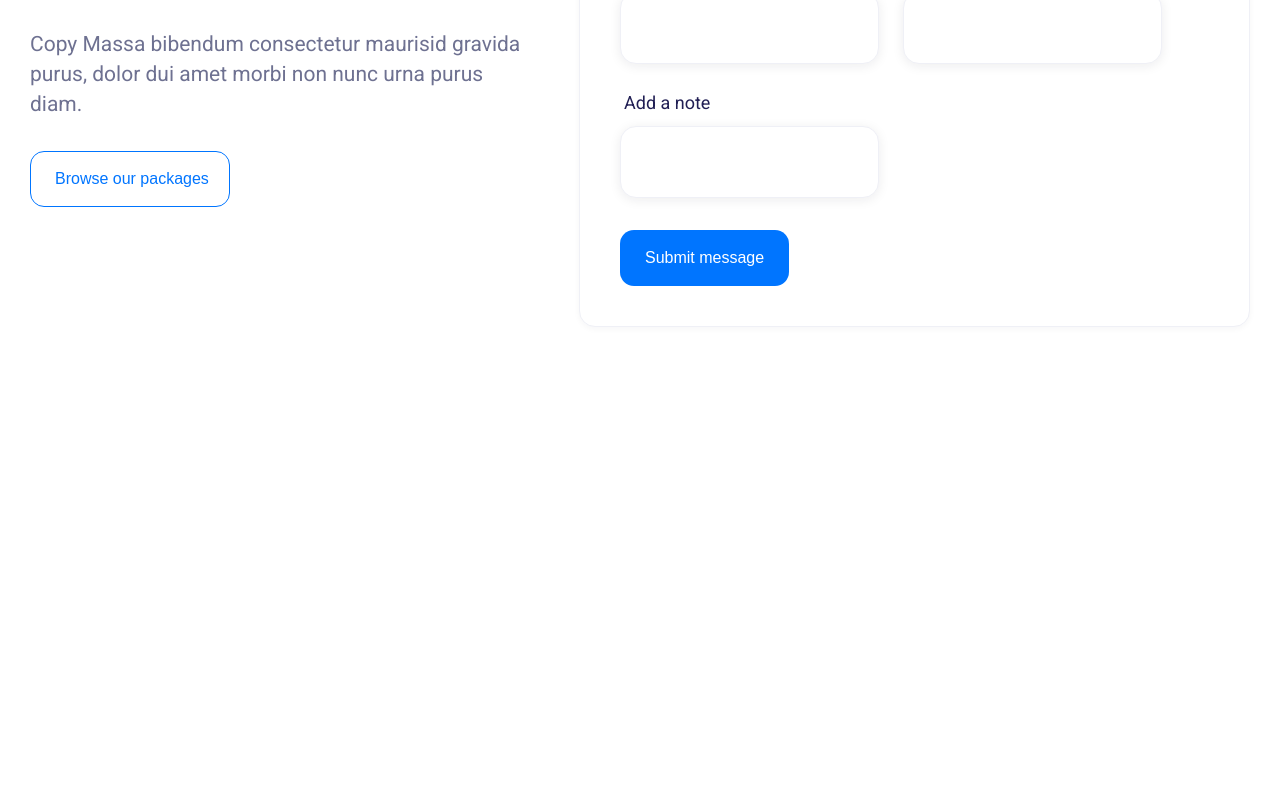
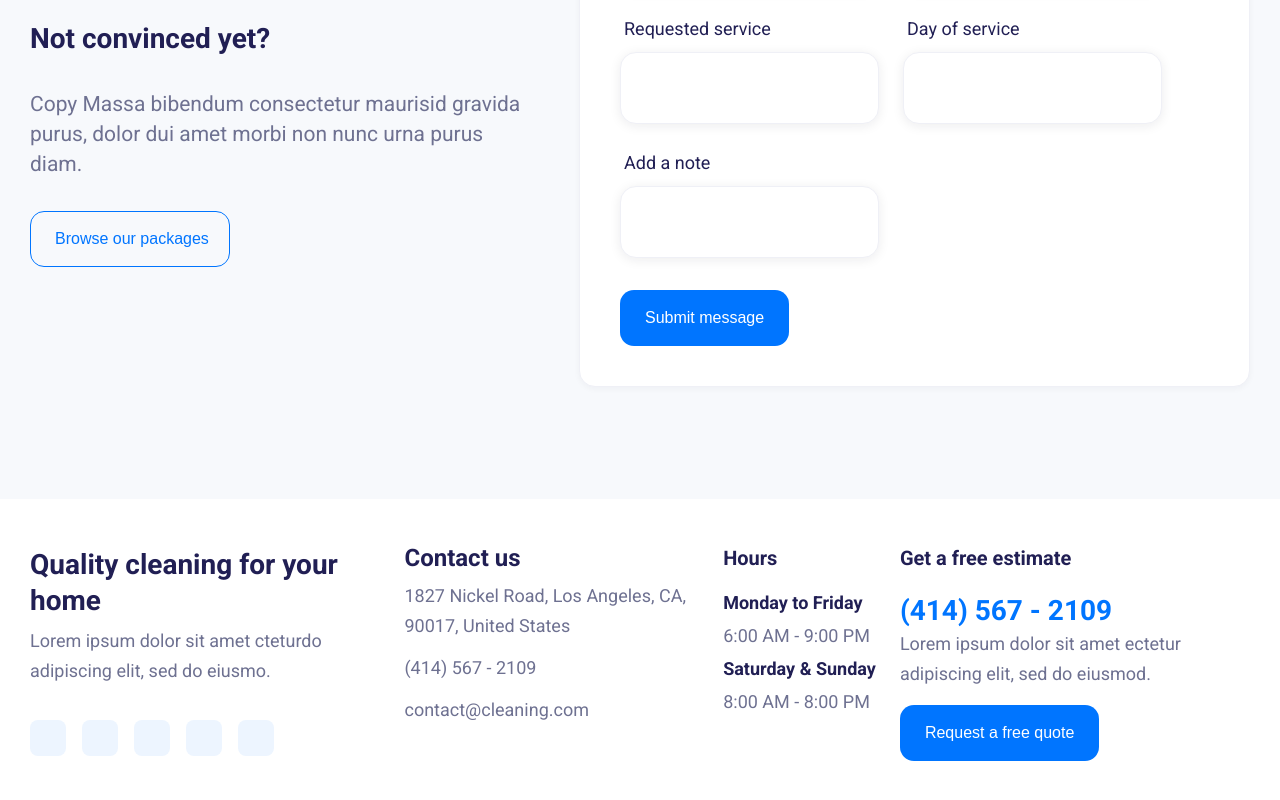
Before and after one commit to OutisDeveloper/cleaning-x, a React (Create React App) app: page / in a window 1280 px wide. Shown: the part 4757-5557 px from the top of the page. Before the commit the page ends 5196 px from the top, so only its background shows below. Built offline with nearby package versions, Linux system fonts and the light colour scheme.

Commit message:
'infoEnd'

```diff
--- a/src/components/contact/contact.module.scss
+++ b/src/components/contact/contact.module.scss
@@ -1,4 +1,6 @@
 #Contact {
+  padding-top: 60px;
+  background-color: #f7f9fc;
   padding-bottom: 112px;
   .contactContainer {
     display: flex;
--- /dev/null
+++ b/src/components/info/Info.jsx
@@ -0,0 +1,47 @@
+import Style from "./info.module.scss";
+import Button from "../primaryBtn/Button";
+
+export const Info = () => {
+  return (
+    <section id={Style.Info}>
+      <div className={`container ${Style.infoContainer}`}>
+        <div className={Style.quality}>
+          <h1>Quality cleaning for your home</h1>
+          <p>
+            Lorem ipsum dolor sit amet cteturdo adipiscing elit, sed do eiusmo.
+          </p>
+          <div className={Style.quad}>
+            <div className={Style.one}></div>
+            <div className={Style.one}></div>
+            <div className={Style.one}></div>
+            <div className={Style.one}></div>
+            <div className={Style.one}></div>
+          </div>
+        </div>
+        <div className={Style.contact}>
+          <h3>Contact us</h3>
+          <p>1827 Nickel Road, Los Angeles, CA, 90017, United States</p>
+          <p>(414) 567 - 2109</p>
+          <p>contact@cleaning.com</p>
+        </div>
+        <div className={Style.hours}>
+          <h2>Hours</h2>
+          <h3>Monday to Friday</h3>
+          <p>6:00 AM - 9:00 PM</p>
+          <h3>Saturday & Sunday</h3>
+          <p>8:00 AM - 8:00 PM</p>
+        </div>
+        <div className={Style.free}>
+          <h2>Get a free estimate</h2>
+          <span>(414) 567 - 2109</span>
+          <p>
+            Lorem ipsum dolor sit amet ectetur adipiscing elit, sed do eiusmod.
+          </p>
+          <Button textBtn={"Request a free quote"} />
+        </div>
+      </div>
+    </section>
+  );
+};
+
+export default Info;
--- /dev/null
+++ b/src/components/info/info.module.scss
@@ -0,0 +1,124 @@
+#Info {
+  padding-top: 48px;
+  margin-bottom: 125px;
+  .infoContainer {
+    display: flex;
+    justify-content: space-between;
+    gap: 24px;
+    .quality {
+      h1 {
+        color: #211f54;
+        font-family: Roboto;
+        font-size: 28px;
+        font-style: normal;
+        font-weight: 700;
+        line-height: 36.008px;
+      }
+      p {
+        margin: 7px 0px 34px 0px;
+        color: #6e7191;
+        font-family: Roboto;
+        font-size: 18px;
+        font-style: normal;
+        font-weight: 400;
+        line-height: 30.006px;
+      }
+      .quad {
+        display: flex;
+        gap: 16px;
+        .one {
+          width: 36px;
+          height: 36px;
+          flex-shrink: 0;
+          border-radius: 8px;
+          background: #edf5ff;
+        }
+      }
+    }
+    .contact {
+      h3 {
+        color: #211f54;
+        font-family: Roboto;
+        font-size: 24px;
+        margin-bottom: 12px;
+        font-style: normal;
+        font-weight: 700;
+        line-height: 22px;
+      }
+      p {
+        color: #6e7191;
+        font-family: Roboto;
+        font-size: 18px;
+        font-style: normal;
+        font-weight: 400;
+        line-height: 30.006px;
+        margin-bottom: 12px;
+      }
+    }
+    .hours {
+      h2 {
+        color: #211f54;
+        font-family: Roboto;
+        font-size: 20px;
+        font-style: normal;
+        font-weight: 700;
+        line-height: 22px;
+        margin-bottom: 24px;
+      }
+      h3 {
+        color: #211f54;
+        font-family: Roboto;
+        font-size: 18px;
+        font-style: normal;
+        font-weight: 700;
+        line-height: 19.998px;
+        white-space: nowrap;
+        margin-bottom: 8px;
+      }
+      p {
+        margin-bottom: 8px;
+        white-space: nowrap;
+        color: #6e7191;
+        font-family: Roboto;
+        font-size: 18px;
+        font-style: normal;
+        font-weight: 400;
+        line-height: 30.006px;
+      }
+    }
+    .free {
+      h2 {
+        color: #211f54;
+        font-family: Roboto;
+        font-size: 20px;
+        font-style: normal;
+        font-weight: 700;
+        line-height: 22px;
+        margin-bottom: 24px;
+      }
+      span {
+        color: #0075ff;
+        font-family: Roboto;
+        font-size: 28px;
+        font-style: normal;
+        font-weight: 700;
+        line-height: 36.008px;
+      }
+      p {
+        color: #6e7191;
+        font-family: Roboto;
+        font-size: 18px;
+        font-style: normal;
+        font-weight: 400;
+        line-height: 30.006px;
+        margin-bottom: 16px;
+      }
+    }
+  }
+  @media (max-width:1100px) {
+    .infoContainer {
+        flex-direction: column;
+        gap: 40px;
+    }
+  }
+}
--- a/src/pages/HomePage.jsx
+++ b/src/pages/HomePage.jsx
@@ -4,6 +4,7 @@ import Contact from "../components/contact/Contact";
 import Covid from "../components/covid/Covid";
 import Header from "../components/header/Header";
 import Home from "../components/home/Home";
+import Info from "../components/info/Info";
 import Service from "../components/service/Service";
 
 export const HomePage = () => {
@@ -16,6 +17,7 @@ export const HomePage = () => {
       <Covid />
       <Article />
       <Contact />
+      <Info />
     </>
   );
 };
```
